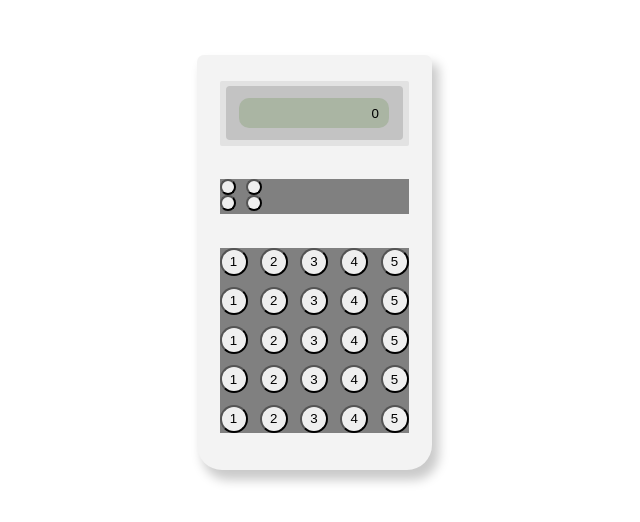
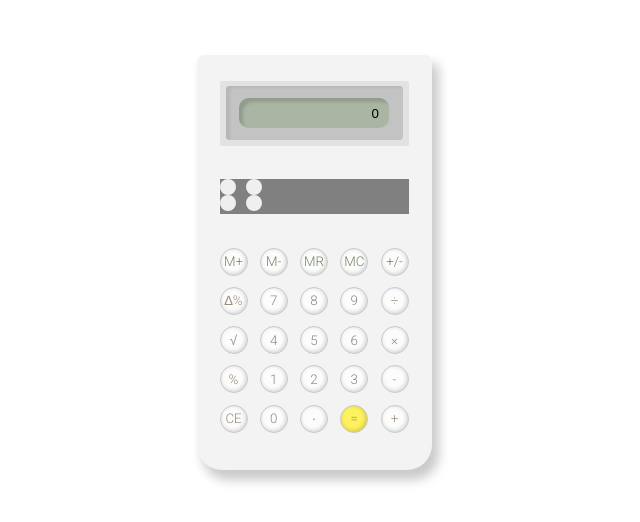
Before and after one commit to goformarty/calculator, a website: page app/index.html in a window 1280 px wide. Shown: the part 138-660 px from the top of the page, without its empty margins (326-966 px from the left). Drawn offline with Linux system fonts and the light colour scheme; files that its build step writes are made by us from their sources.

Commit message:
button styling added

```diff
--- a/app/index.html
+++ b/app/index.html
@@ -48,43 +48,43 @@
         <div class="row r-3">
           <!-- 1 row -->
           <div class="buttons-row">
+            <button class="btn-green" type="button" name="button">M+</button>
+            <button class="btn-green" type="button" name="button">M-</button>
+            <button class="btn-green" type="button" name="button">MR</button>
+            <button class="btn-green" class="btn-green"type="button" name="button">MC</button>
+            <button class="btn-green" type="button" name="button">+/-</button>
+          </div>
+          <!-- 2 row -->
+          <div class="buttons-row">
+            <button class="btn-brown" type="button" name="button">&#8710;%</button>
+            <button type="button" name="button">7</button>
+            <button type="button" name="button">8</button>
+            <button type="button" name="button">9</button>
+            <button class="btn-brown" type="button" name="button">&#247;</button>
+          </div>
+          <!-- 3 row -->
+          <div class="buttons-row">
+            <button class="btn-brown" type="button" name="button">&#8730;</button>
+            <button type="button" name="button">4</button>
+            <button type="button" name="button">5</button>
+            <button type="button" name="button">6</button>
+            <button class="btn-brown" type="button" name="button">&#215;</button>
+          </div>
+          <!-- 3 row -->
+          <div class="buttons-row">
+            <button class="btn-brown" type="button" name="button">%</button>
             <button type="button" name="button">1</button>
             <button type="button" name="button">2</button>
             <button type="button" name="button">3</button>
-            <button type="button" name="button">4</button>
-            <button type="button" name="button">5</button>
-          </div>
-          <!-- 2 row -->
-          <div class="buttons-row">
-            <button type="button" name="button">1</button>
-            <button type="button" name="button">2</button>
-            <button type="button" name="button">3</button>
-            <button type="button" name="button">4</button>
-            <button type="button" name="button">5</button>
+            <button class="btn-brown" type="button" name="button">-</button>
           </div>
           <!-- 3 row -->
           <div class="buttons-row">
-            <button type="button" name="button">1</button>
-            <button type="button" name="button">2</button>
-            <button type="button" name="button">3</button>
-            <button type="button" name="button">4</button>
-            <button type="button" name="button">5</button>
-          </div>
-          <!-- 3 row -->
-          <div class="buttons-row">
-            <button type="button" name="button">1</button>
-            <button type="button" name="button">2</button>
-            <button type="button" name="button">3</button>
-            <button type="button" name="button">4</button>
-            <button type="button" name="button">5</button>
-          </div>
-          <!-- 3 row -->
-          <div class="buttons-row">
-            <button type="button" name="button">1</button>
-            <button type="button" name="button">2</button>
-            <button type="button" name="button">3</button>
-            <button type="button" name="button">4</button>
-            <button type="button" name="button">5</button>
+            <button class="btn-brown" type="button" name="button">CE</button>
+            <button type="button" name="button">0</button>
+            <button type="button" name="button">&#8729;</button>
+            <button class="btn-brown btn-yellow" type="button" name="button">=</button>
+            <button class="btn-brown" type="button" name="button">+</button>
           </div>
         </div>
 
--- a/app/styles/main.css
+++ b/app/styles/main.css
@@ -1,3 +1,5 @@
+@import url('https://fonts.googleapis.com/css?family=Roboto:300');
+
 * {
   box-sizing: border-box;
   margin: 0;
@@ -13,7 +15,10 @@ html, body {
   font: inherit;
   vertical-align: baseline;
   box-sizing: border-box;
+}
 
+button {
+  border: none;
 }
 
 .container {
@@ -58,7 +63,6 @@ html, body {
 
 .r-3 {
   height: 185px;
-  background-color: grey;
   flex-direction: column;
   justify-content: space-between;
 }
@@ -102,12 +106,15 @@ html, body {
   align-items: center;
   justify-content: center;
   border-radius: 4px;
+  box-shadow: inset 4px 2px 3px 0px #b7b7b7;
 }
 
 .screen-border div {
   background-color: #e2e2e2;
   display: flex;
   align-items: center;
+
+
 }
 
 #screen input {
@@ -119,6 +126,31 @@ html, body {
   background-color: #aab5a3;
   padding: 10px;
   text-align: right;
+  box-shadow: inset 4px 4px 3px 0px #929c8b;
+
+}
+
+.r-3 button {
+  color: #737373;
+  background-color: #fcfcfc;
+  border: 1px #c7c7c7 solid;
+  box-shadow: inset -1px -1px 4px 0px #ccc;
+  /*padding-bottom: 1px;*/
+  color: #888;
+  font-family: 'Roboto', sans-serif;
+}
+
+button.btn-brown {
+    color: #9a8c78;
+}
+
+button.btn-green {
+    color: #738861;
+}
+
+button.btn-yellow {
+    background-color: #fdf25d;
+    box-shadow: inset -1px -1px 4px 0px #ccc147;
 }
 
 /*#screen {
```
